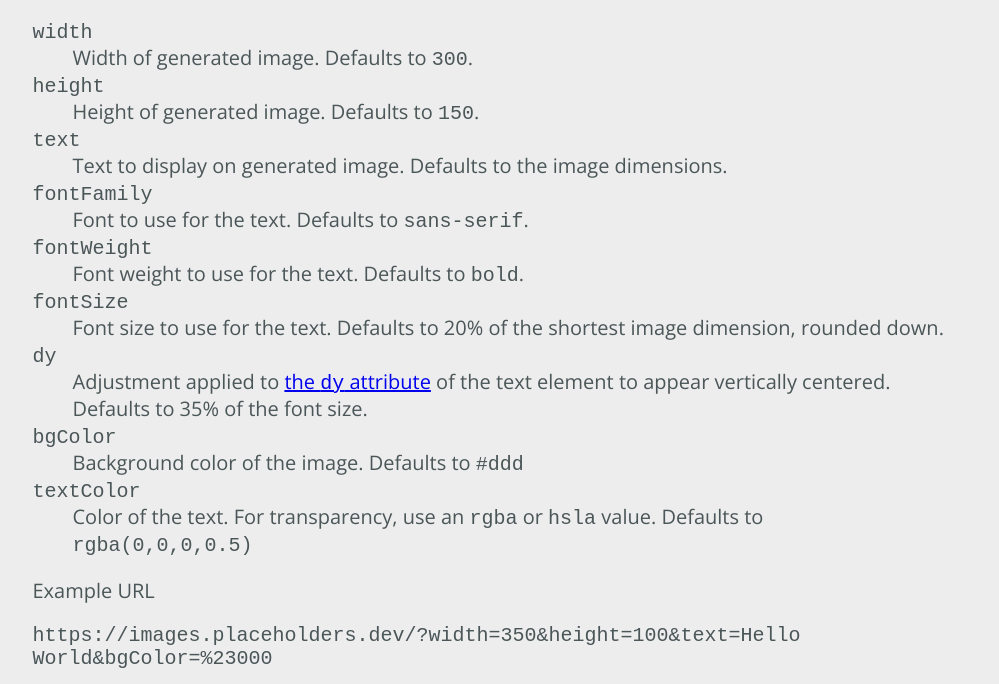
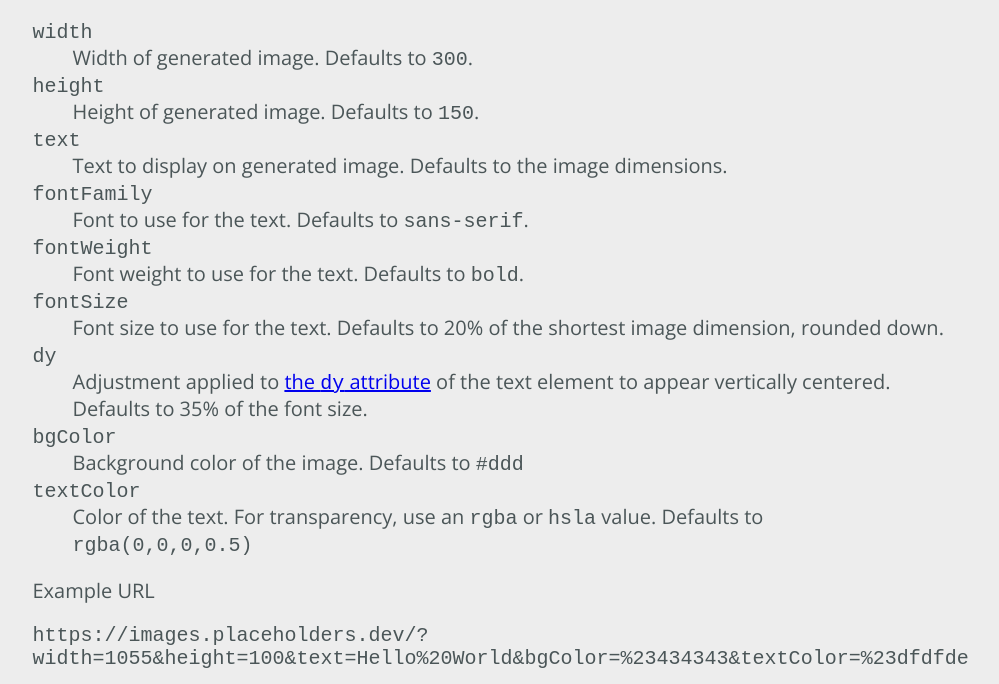
Before and after one commit to Cherry/placeholders.dev, a website: page public/index.html in a window 1280 px wide. Shown: the part 1073-1757 px from the top of the page, without its empty margins (150-1149 px from the left). Drawn offline with nearby package versions, Linux system fonts and the light colour scheme.

Commit message:
fix  example in index.html

```diff
--- a/public/index.html
+++ b/public/index.html
@@ -228,7 +228,7 @@
 			</dl>
 
 			<h4>Example URL</h4>
-			<pre>https://images.placeholders.dev/?width=350&height=100&text=Hello World&bgColor=%23000</pre>
+			<pre>https://images.placeholders.dev/?width=1055&amp;height=100&amp;text=Hello%20World&amp;bgColor=%23434343&amp;textColor=%23dfdfde</pre>
 		</div>
 		<div class="icons-social">
 			<a target="_blank" href="https://github.com/Cherry/placeholders.dev" rel="noopener"><i class="fab fa-github" role="img" aria-label="placeholders.dev GitHub"></i></a>
```
